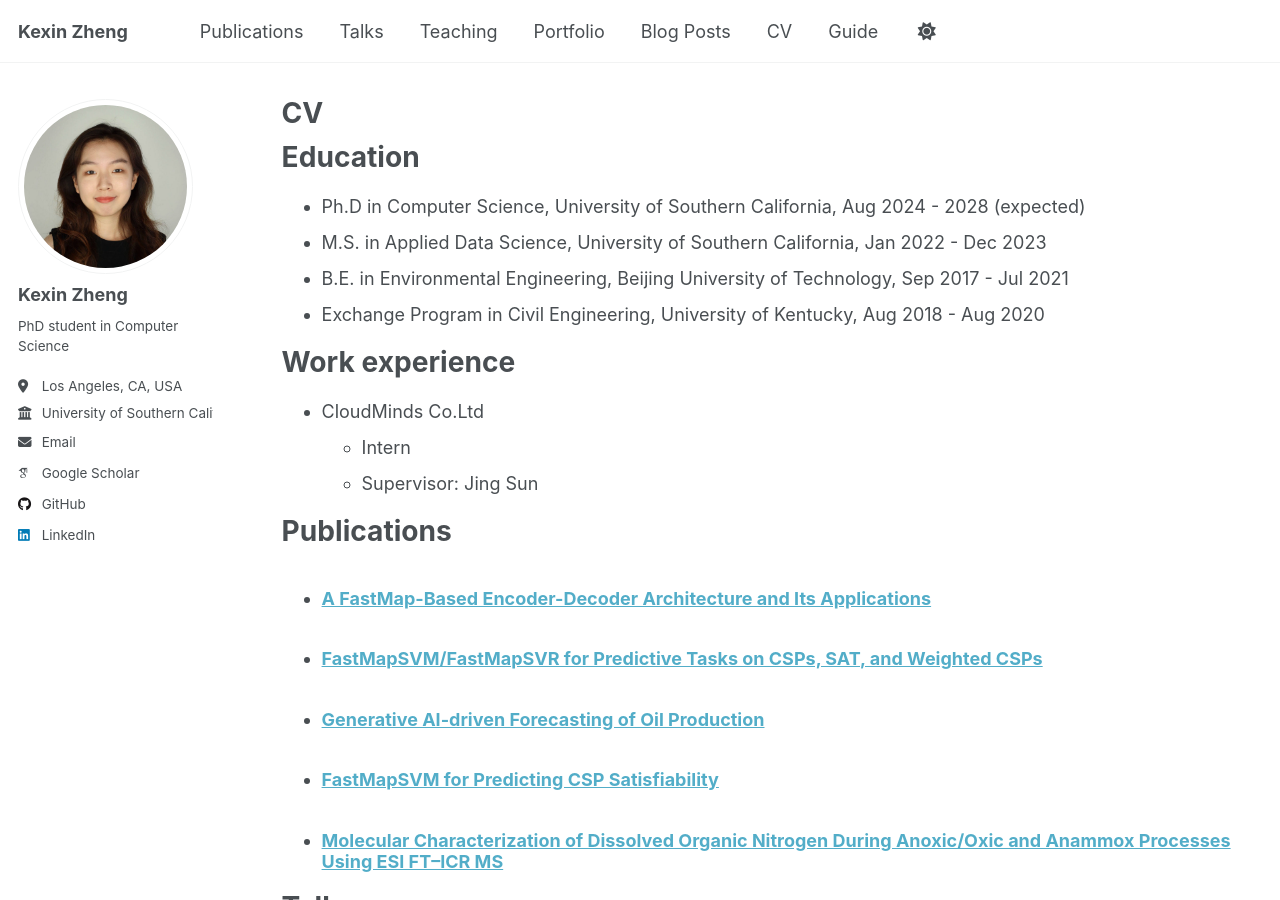
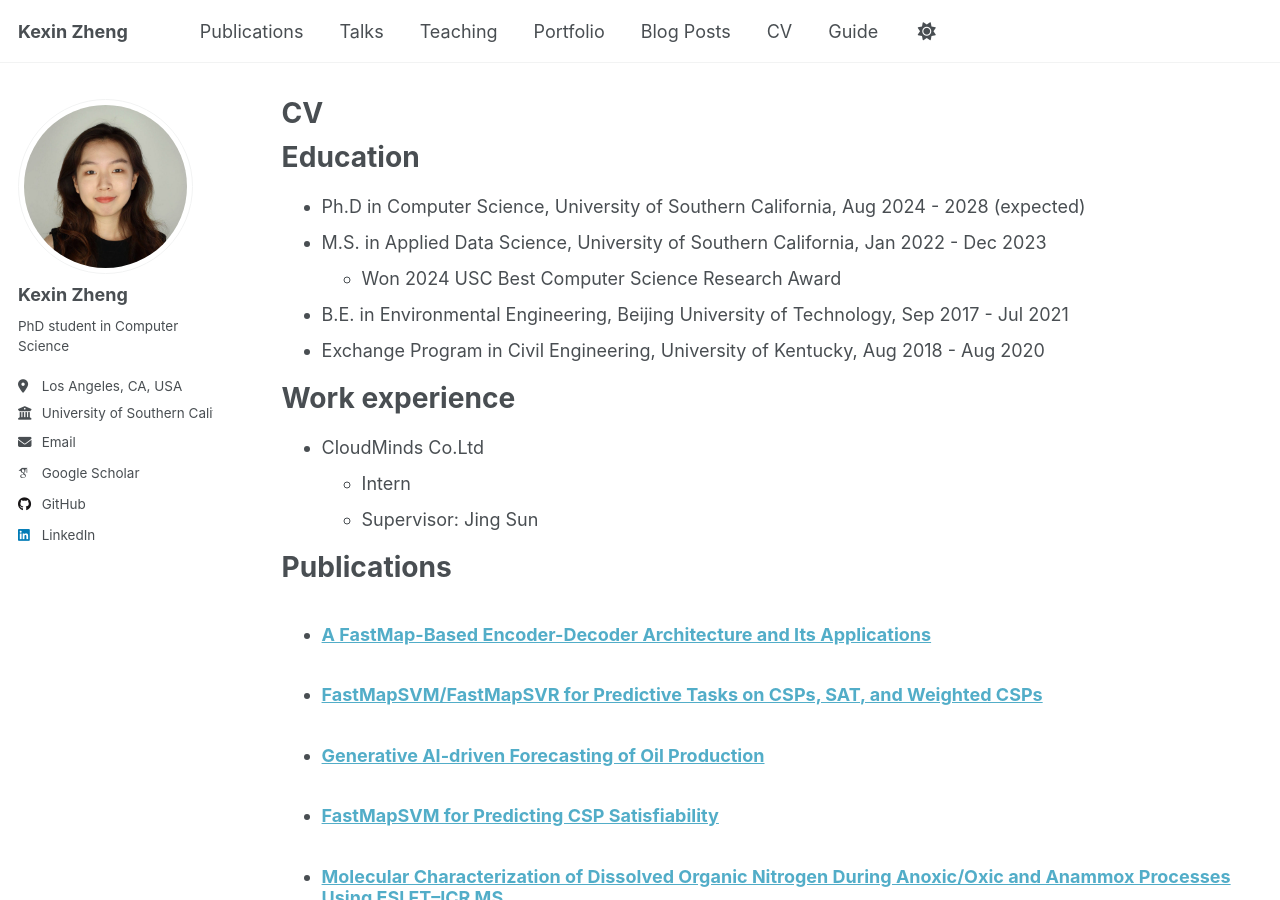
Before and after one commit to kellyzhengusc/kellyzhengusc.github.io, a Jekyll site: the page built from _pages/cv.md, in a window 1280 px wide and 900 px high. Built offline with Jekyll 4.4.1, drawn with Linux system fonts in a browser that asks for light colours; some web fonts are replaced; a script that is not in the unit is left out.

Commit message:
Update cv.md

```diff
--- a/_pages/cv.md
+++ b/_pages/cv.md
@@ -13,6 +13,7 @@ Education
 ======
 * Ph.D in Computer Science, University of Southern California, Aug 2024 - 2028 (expected)
 * M.S. in Applied Data Science, University of Southern California, Jan 2022 - Dec 2023
+  * Won 2024 USC Best Computer Science Research Award
 * B.E. in Environmental Engineering, Beijing University of Technology, Sep 2017 - Jul 2021
 * Exchange Program in Civil Engineering, University of Kentucky, Aug 2018 - Aug 2020
 
```
